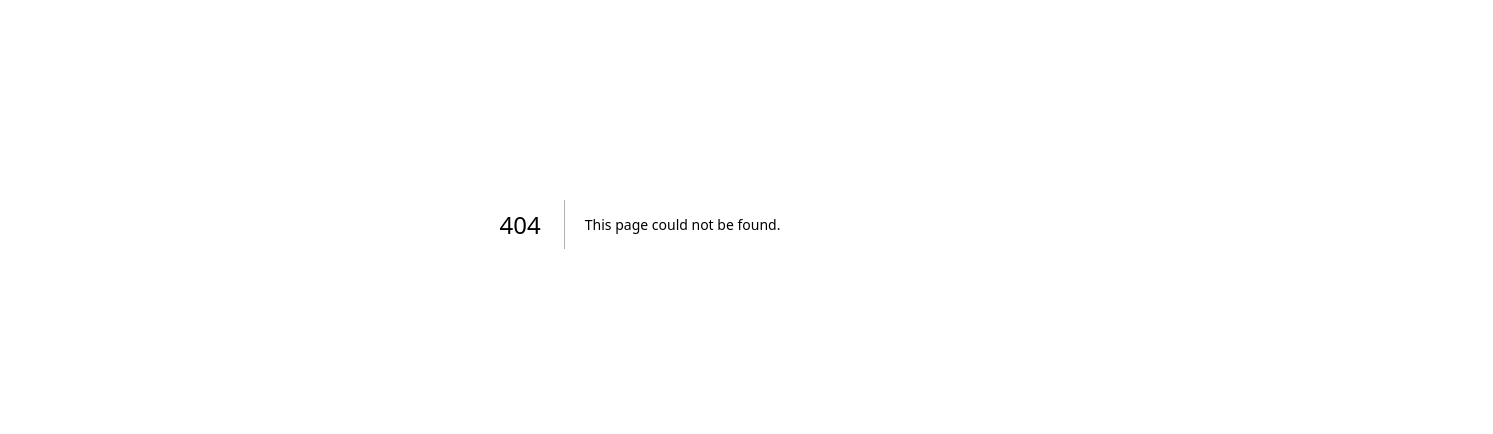
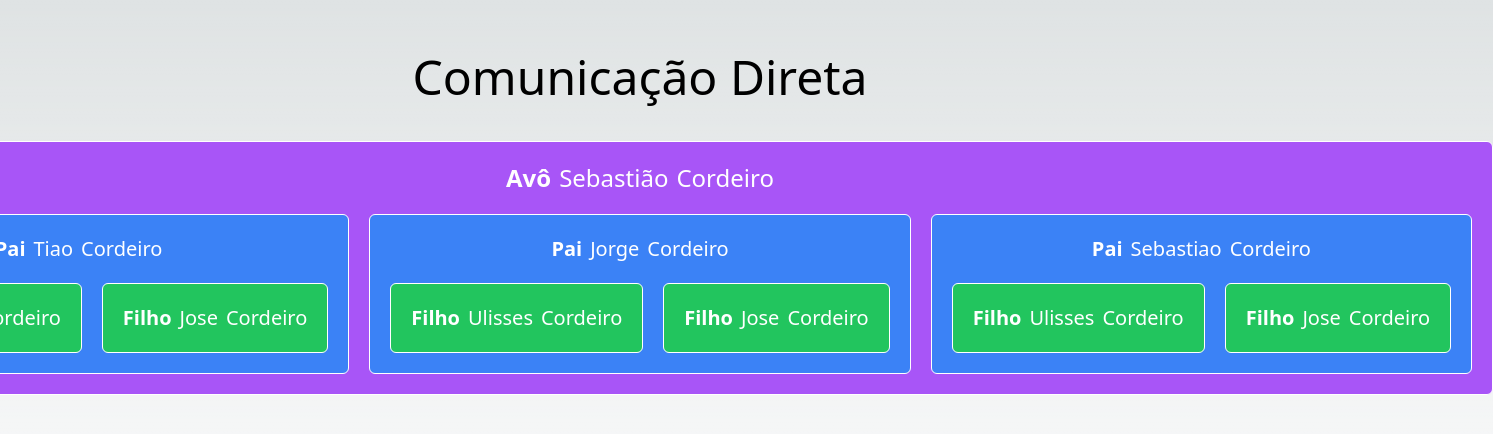
Before and after one commit to gui18br/react-nextJs_First-project, a Next.js app: page /comunicacao/direta in a window 1280 px wide. Before the commit this address had no page. Shown: the part 176-610 px from the top of the page, 1493 px wide, since content can reach past the window. Built offline with nearby package versions, Linux system fonts and the light colour scheme.

Commit message:
feat: add direct and indirect comunication.

```diff
--- /dev/null
+++ b/src/components/comunicacao/direta/Avo.tsx
@@ -0,0 +1,23 @@
+import Pai from "./Pai";
+
+interface AvoProps {
+  nome: string;
+  sobrenome: string;
+}
+
+export default function Avo(props: AvoProps) {
+  return (
+    <div className="flex flex-col gap-5 p-5 bg-purple-500 text-white border border-white rounded-md">
+      <div className="flex justify-center gap-2 text-2xl">
+        <span className="font-black">Avô</span>
+        <span>{props.nome}</span>
+        <span>{props.sobrenome}</span>
+      </div>
+      <div className="flex gap-5">
+        <Pai nome="Tiao" sobrenome={props.sobrenome} />
+        <Pai nome="Jorge" sobrenome={props.sobrenome} />
+        <Pai nome="Sebastiao" sobrenome={props.sobrenome} />
+      </div>
+    </div>
+  );
+}
--- /dev/null
+++ b/src/components/comunicacao/direta/Filho.tsx
@@ -0,0 +1,22 @@
+interface FilhoProps {
+  nome: string;
+  sobrenome: string;
+}
+
+export default function Filho(props: FilhoProps) {
+  return (
+    <div
+      className={`
+    flex justify-center items-center
+    bg-green-500 rounded-md p-5
+    border border-white
+  `}
+    >
+      <div className="flex justify-center gap-2 text-xl">
+        <span className="font-black">Filho</span>
+        <span>{props.nome}</span>
+        <span>{props.sobrenome}</span>
+      </div>
+    </div>
+  );
+}
--- /dev/null
+++ b/src/components/comunicacao/direta/Pai.tsx
@@ -0,0 +1,28 @@
+import Filho from "./Filho";
+
+interface PaiProps {
+  nome: string;
+  sobrenome: string;
+}
+
+export default function Pai(props: PaiProps) {
+  return (
+    <div
+      className={`
+        flex flex-col gap-5
+        bg-blue-500 text-white border border-white
+        rounded-md p-5
+    `}
+    >
+      <div className="flex justify-center gap-2 text-xl">
+        <span className="font-black">Pai</span>
+        <span>{props.nome}</span>
+        <span>{props.sobrenome}</span>
+      </div>
+      <div className="flex gap-5">
+        <Filho nome="Ulisses" sobrenome={props.sobrenome} />
+        <Filho nome="Jose" sobrenome={props.sobrenome} />
+      </div>
+    </div>
+  );
+}
--- /dev/null
+++ b/src/components/comunicacao/indireta/Botoes.tsx
@@ -0,0 +1,21 @@
+interface BotoesProps {
+  inc: (valor: number) => void;
+  dec: (valor: number) => void;
+}
+
+export default function Botoes(props: BotoesProps) {
+  return (
+    <div
+      className={`
+      flex justify-between pt-2 gap-2
+    `}
+    >
+      <button className="botao flex-1" onClick={() => props.dec(10)}>
+        Dec
+      </button>
+      <button className="botao flex-1" onClick={() => props.inc(7)}>
+        Inc
+      </button>
+    </div>
+  );
+}
--- /dev/null
+++ b/src/components/comunicacao/indireta/Contador.tsx
@@ -0,0 +1,21 @@
+import { useState } from "react";
+import Botoes from "./Botoes";
+import Display from "./Display";
+
+export default function Contador() {
+  const [num, setNum] = useState<number>(0);
+
+  function incrementar(valor: number) {
+    setNum(num + valor);
+  }
+
+  function decrementar(valor: number) {
+    setNum(num - valor);
+  }
+  return (
+    <div className="flex flex-col border border-zinc-400 rounded-lg p-2 w-72 h-72">
+      <Display valor={num} />
+      <Botoes inc={incrementar} dec={decrementar} />
+    </div>
+  );
+}
--- /dev/null
+++ b/src/components/comunicacao/indireta/Display.tsx
@@ -0,0 +1,15 @@
+interface DisplayProps {
+  valor: number;
+}
+
+export default function Display(props: DisplayProps) {
+  return (
+    <div
+      className={`
+    bg-zinc-800 text-5xl font-black rounded-md p-5  flex justify-center items-center flex-1
+  `}
+    >
+      {props.valor}
+    </div>
+  );
+}
--- /dev/null
+++ b/src/pages/comunicacao/direta.tsx
@@ -0,0 +1,10 @@
+import Avo from "@/components/comunicacao/direta/Avo";
+
+export default function PaginaDireta() {
+  return (
+    <div className="flex flex-col justify-center items-center h-screen">
+      <h1 className="text-5xl mb-10">Comunicação Direta</h1>
+      <Avo nome="Sebastião" sobrenome="Cordeiro" />
+    </div>
+  );
+}
--- /dev/null
+++ b/src/pages/comunicacao/indireta.tsx
@@ -0,0 +1,14 @@
+import Contador from "@/components/comunicacao/indireta/Contador";
+
+export default function PaginaIndireta() {
+  return (
+    <div className="flex flex-col justify-center items-center h-screen">
+      <h1 className="text-5xl mb-10">Comunicação Indireta</h1>
+      <div className="flex gap-5">
+        <Contador />
+        <Contador />
+        <Contador />
+      </div>
+    </div>
+  );
+}
--- /dev/null
+++ b/src/styles/componentes.css
@@ -0,0 +1,3 @@
+.botao {
+  @apply bg-blue-500 text-white font-bold py-2 px-4 rounded;
+}
--- a/src/styles/globals.css
+++ b/src/styles/globals.css
@@ -1,3 +1,4 @@
+@import url(componentes.css);
 @tailwind base;
 @tailwind components;
 @tailwind utilities;
```
